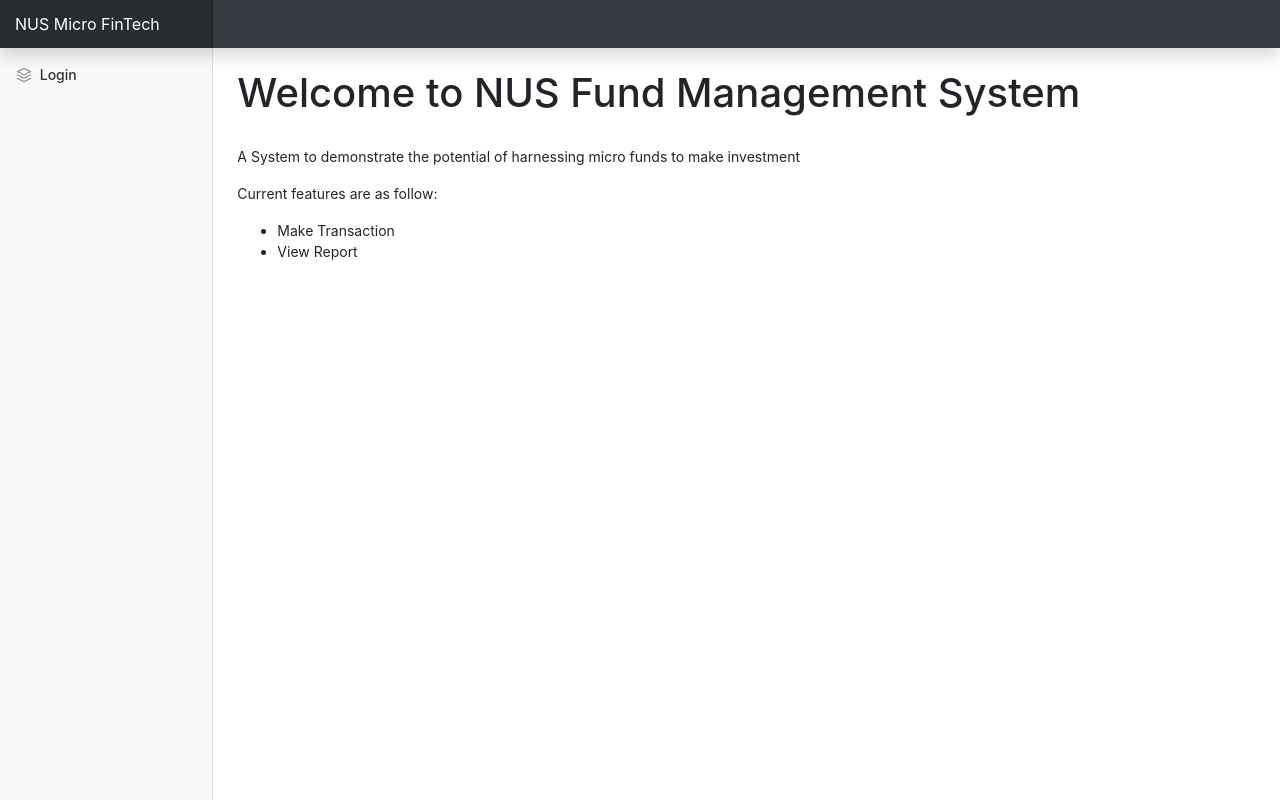
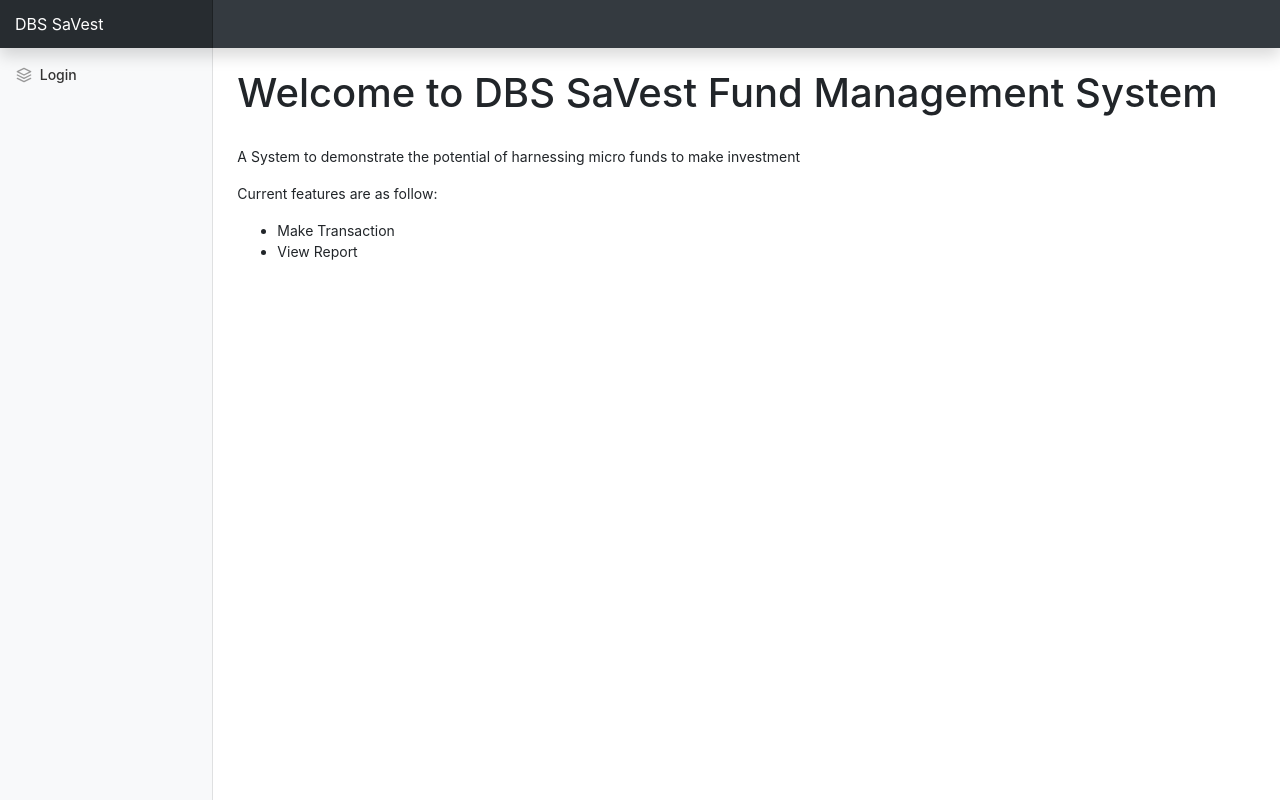
Before and after one commit to antonizhu/fundmanager, a Django app: page / in a window 1280 px wide. Run offline with Django 3.2, Linux system fonts and the light colour scheme; some libraries are stand-ins or nearby versions.

Commit message:
rename application name to "DBS SaVest"

```diff
--- a/nusFinTech/templates/base.html
+++ b/nusFinTech/templates/base.html
@@ -68,7 +68,7 @@
 
 <body>
   <nav class="navbar navbar-dark fixed-top bg-dark flex-md-nowrap p-0 shadow">
-    <a class="navbar-brand col-sm-3 col-md-2 mr-0" href="{% url 'index'%}">NUS Micro FinTech</a>
+    <a class="navbar-brand col-sm-3 col-md-2 mr-0" href="{% url 'index'%}">DBS SaVest</a>
     <ul class="navbar-nav px-3">
       <li class="nav-item text-nowrap">
         {% if user.is_authenticated %}
--- a/nusFinTech/templates/index.html
+++ b/nusFinTech/templates/index.html
@@ -1,7 +1,7 @@
 <!DOCTYPE html>
 {% extends "base.html" %}
     {% block body_block %}
-        <h1>Welcome to NUS Fund Management System</h1>
+        <h1>Welcome to DBS SaVest Fund Management System</h1>
         <br/>
         <p>A System to demonstrate the potential of harnessing micro funds to make investment</p>
         <p>Current features are as follow:</p>
```
